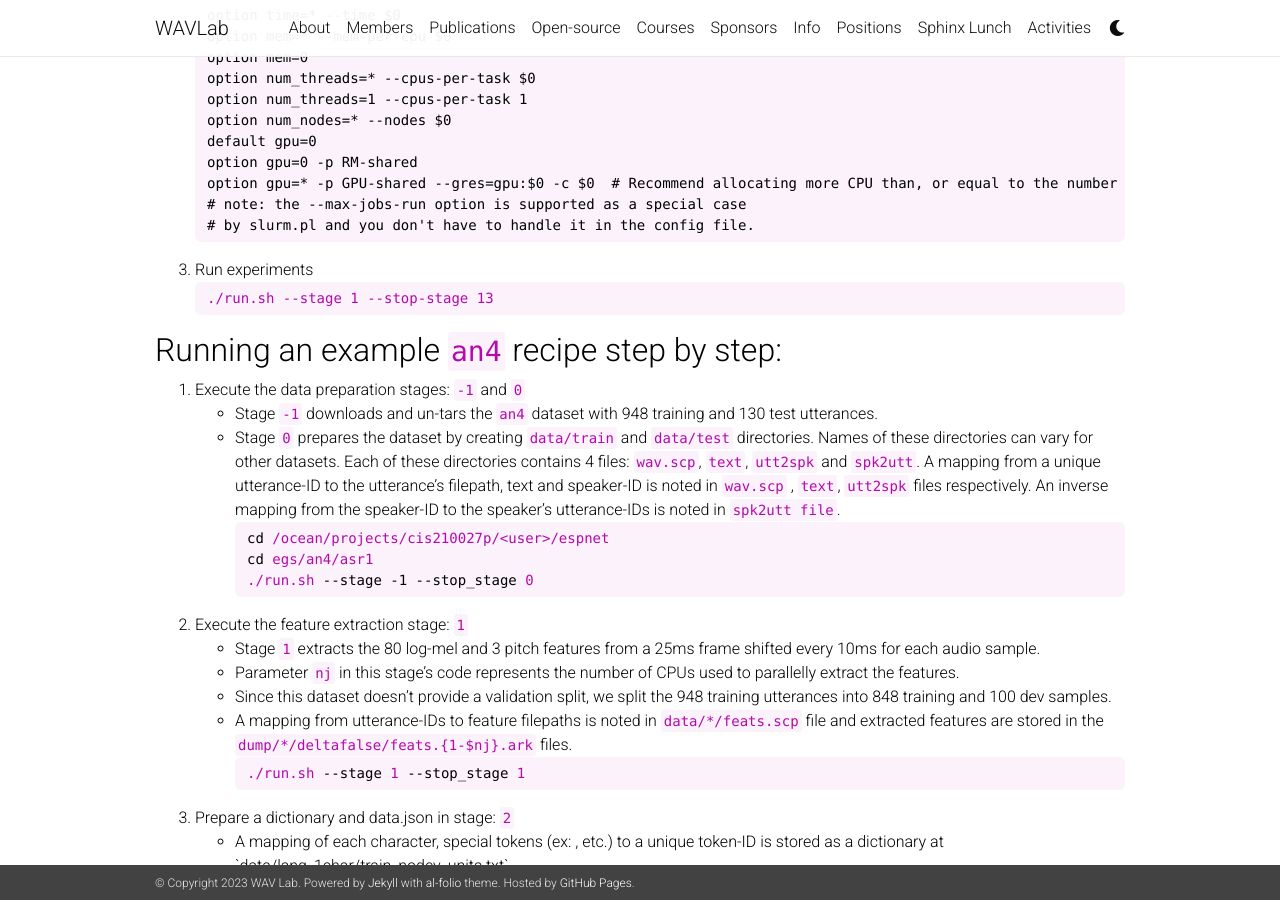
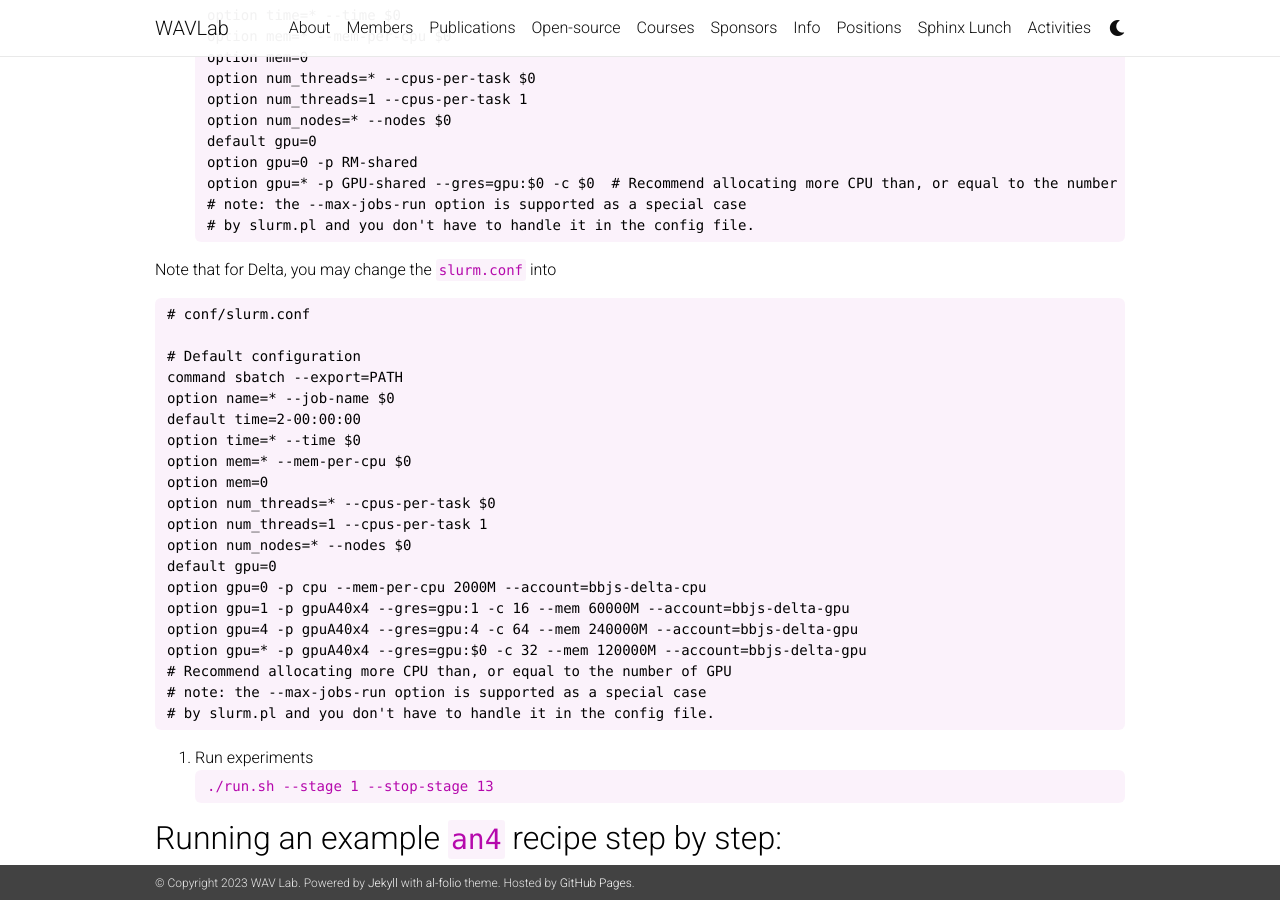
Before and after one commit to shinjiwlab/shinjiwlab.github.io, a Jekyll site: the page built from _posts/2022-01-01-psc-usage.md, in a window 1280 px wide and 900 px high, scrolled down 5454 px. Built offline with Jekyll 4.4.1, drawn with Linux system fonts in a browser that asks for light colours; nearby versions of some CDN libraries; a style sheet for code colours, icons or effects is not loaded.

Commit message:
Update 2022-01-01-psc-usage.md

````diff
--- a/_posts/2022-01-01-psc-usage.md
+++ b/_posts/2022-01-01-psc-usage.md
@@ -278,6 +278,30 @@ month={Sept.-Oct.}
    # note: the --max-jobs-run option is supported as a special case
    # by slurm.pl and you don't have to handle it in the config file.
    ```
+
+Note that for Delta, you may change the `slurm.conf` into
+```yaml
+# conf/slurm.conf
+
+# Default configuration
+command sbatch --export=PATH
+option name=* --job-name $0
+default time=2-00:00:00
+option time=* --time $0
+option mem=* --mem-per-cpu $0
+option mem=0
+option num_threads=* --cpus-per-task $0
+option num_threads=1 --cpus-per-task 1
+option num_nodes=* --nodes $0
+default gpu=0
+option gpu=0 -p cpu --mem-per-cpu 2000M --account=bbjs-delta-cpu
+option gpu=1 -p gpuA40x4 --gres=gpu:1 -c 16 --mem 60000M --account=bbjs-delta-gpu
+option gpu=4 -p gpuA40x4 --gres=gpu:4 -c 64 --mem 240000M --account=bbjs-delta-gpu
+option gpu=* -p gpuA40x4 --gres=gpu:$0 -c 32 --mem 120000M --account=bbjs-delta-gpu
+# Recommend allocating more CPU than, or equal to the number of GPU
+# note: the --max-jobs-run option is supported as a special case
+# by slurm.pl and you don't have to handle it in the config file.
+```
 2. Run experiments
    ```
    ./run.sh --stage 1 --stop-stage 13
````
